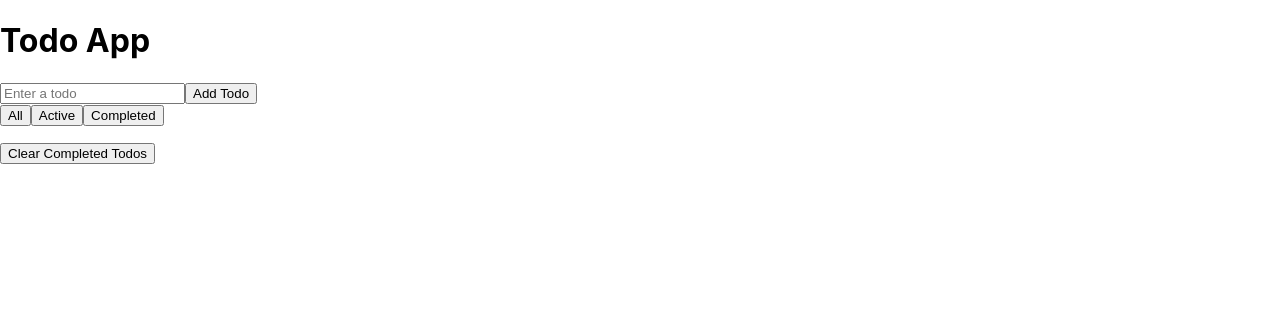
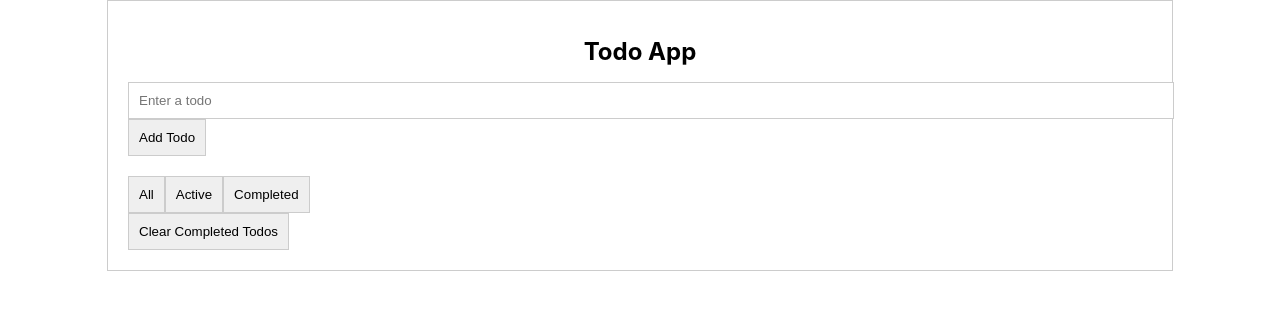
Before and after one commit to faeghehmohammadian/todo-react, a React (Create React App) app: page / in a window 1280 px wide. Shown: the top 310 px of the page. Built offline with nearby package versions, Linux system fonts and the light colour scheme.

Commit message:
initial style

```diff
--- a/src/App.css
+++ b/src/App.css
@@ -36,3 +36,47 @@
     transform: rotate(360deg);
   }
 }
+.todo-app {
+  width: 80%;
+  margin: 0 auto;
+  padding: 20px;
+  border: 1px solid #ccc;
+}
+
+.todo-app h1 {
+  text-align: center;
+  font-size: 24px;
+}
+
+.todo-app form {
+  margin-bottom: 20px;
+}
+
+.todo-app input {
+  width: 100%;
+  padding: 10px;
+  border: 1px solid #ccc;
+}
+
+.todo-app button {
+  padding: 10px;
+  border: 1px solid #ccc;
+  cursor: pointer;
+}
+
+.todo-app ul {
+  list-style: none;
+  padding: 0;
+  margin: 0;
+}
+
+.todo-app li {
+  padding: 10px;
+  border: 1px solid #ccc;
+  margin-bottom: 10px;
+}
+
+.todo-app li.completed {
+  text-decoration: line-through;
+  color: #ccc;
+}
--- a/src/App.js
+++ b/src/App.js
@@ -1,4 +1,5 @@
 import React, { useState } from 'react';
+import './App.css';
 
 const TodoApp = () => {
   const [todos, setTodos] = useState([]);
```
